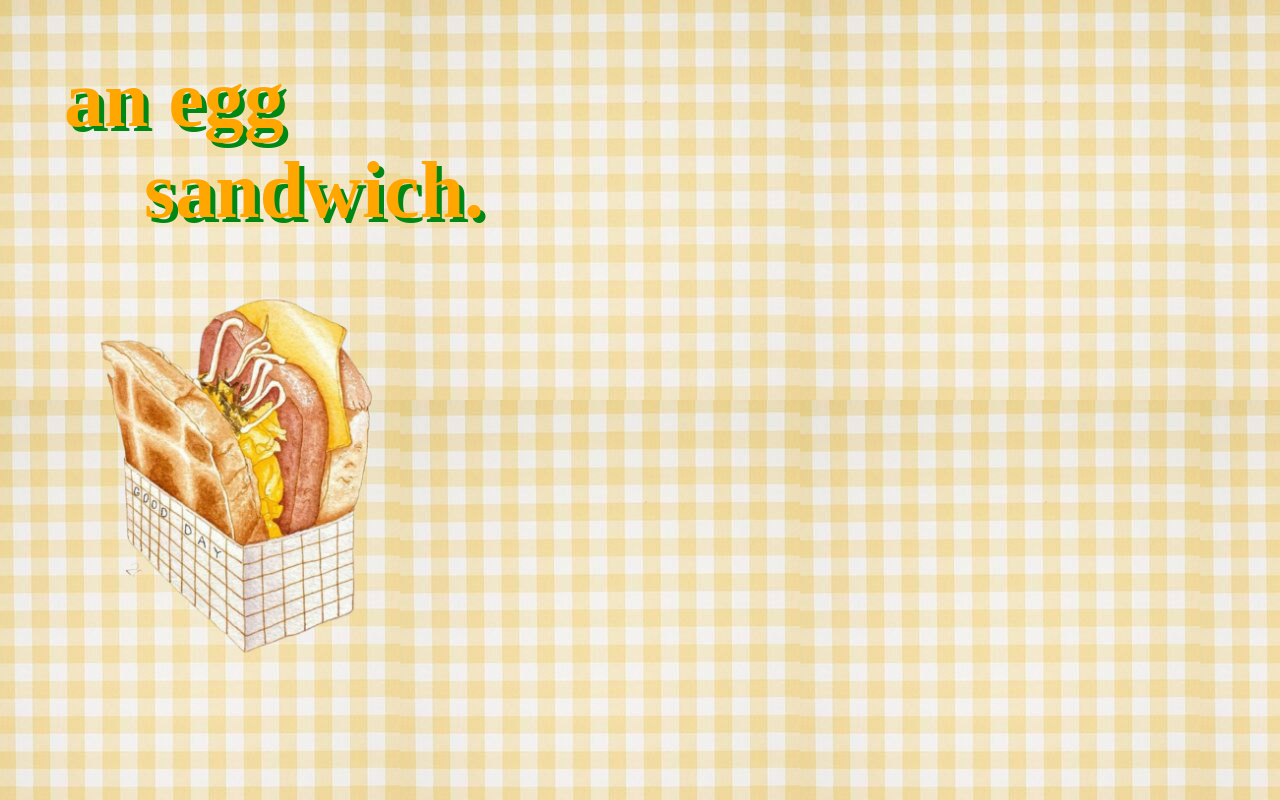
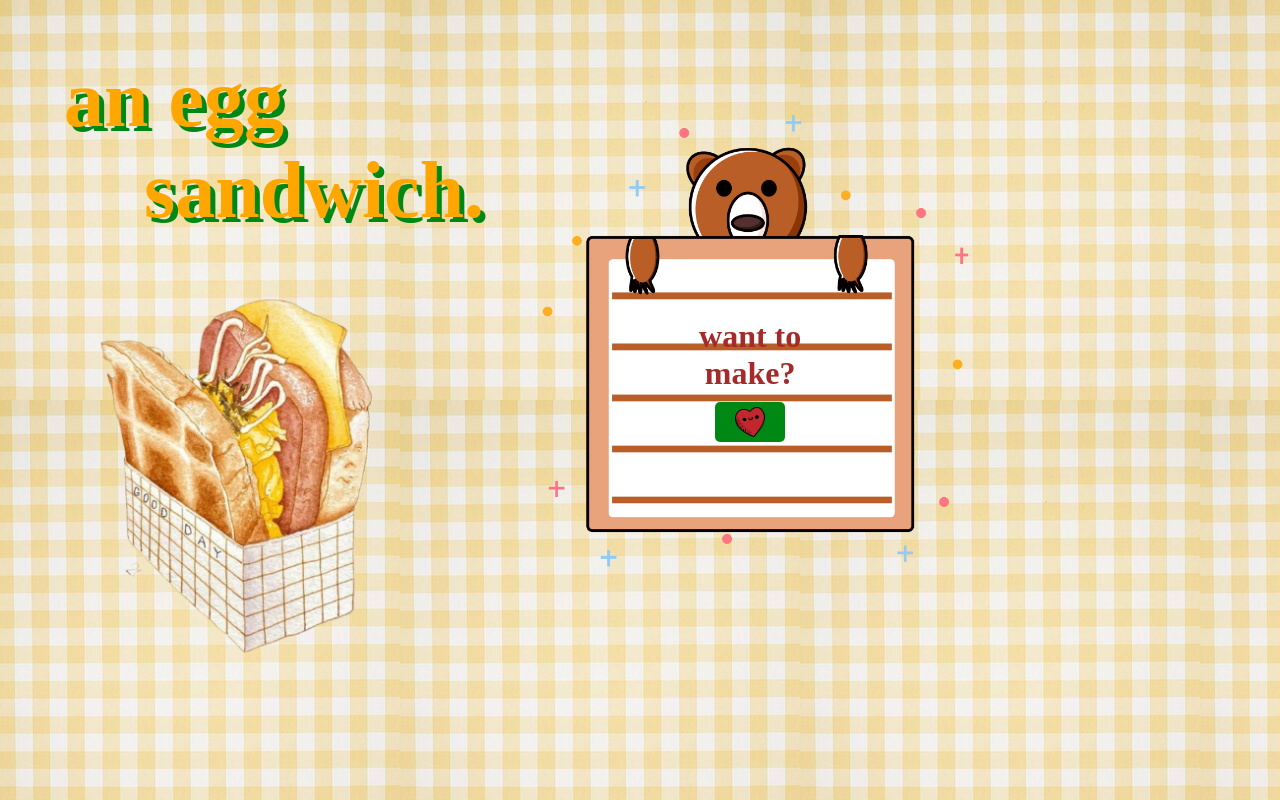
Before and after one commit to thegoatannie/egg_sandwich_final, a plain HTML site: page index.html in a window 1280 px wide. Drawn offline with Linux system fonts and the light colour scheme; a web font is replaced by a local one.

Commit message:
saving_2

```diff
--- a/index.html
+++ b/index.html
@@ -43,11 +43,55 @@
       background-image: url(egg_cover_img-fotor-bg-remover-20250307214756.png);
       height: 30vh;
       width: 100%;
-      background-size: cover; /* Ensures the background covers the full area */
-      background-position: center bottom; /* Keeps the bottom of the image in view */
-      margin-top: -10vh; /* Reset margin if needed */
+      background-size: cover;
+      background-position: center bottom;
+      margin-top: -10vh;
       display: block;
-      min-height: 60vh; /* Prevents the image from being smaller than this value */
+      min-height: 60vh;
+    }
+
+    .note {
+      background-image: url("—Pngtree—simple cute cartoon animal bear_4007728.png");
+      height: 70vh;
+      width: 40vw;
+      margin-top: 10vh;
+      background-size: cover;
+      background-position: center;
+      display: flex;
+      flex-direction: column;
+      justify-content: center;
+      align-items: center;
+      color: brown;
+      text-align: center;
+    }
+
+    .note h2 {
+      margin-top: 5vh;
+      font-size: 2em;
+      margin-bottom: 10px;
+      font-family: "Coiny";
+    }
+
+    .button {
+      background-color: rgba(0, 136, 21, 1);
+      padding: 5px 20px;
+      color: white;
+      border: none;
+      cursor: pointer;
+      display: flex;
+      align-items: center;
+      justify-content: center;
+      border-radius: 5px;
+      transition: background-color 0.3s;
+    }
+
+    .button:hover {
+      background-color: darkgreen;
+    }
+
+    .button img {
+      width: 30px;
+      height: 30px;
     }
 
     .main-menu {
@@ -86,6 +130,15 @@
         <h1 class="title">an egg &nbsp&nbsp&nbsp&nbspsandwich.</h1>
         <div class="egg_img_title"></div>
       </div>
+
+      <div class="note">
+        <h2>want to <br>make?</h2>
+        <a href="another-page.html">
+          <button class="button">
+            <img src="m2i8N4N4K9K9Z5A0.png" alt="Heart Icon" />
+          </button>
+        </a>
+      </div>
     </main>
   </body>
 </html>
```
